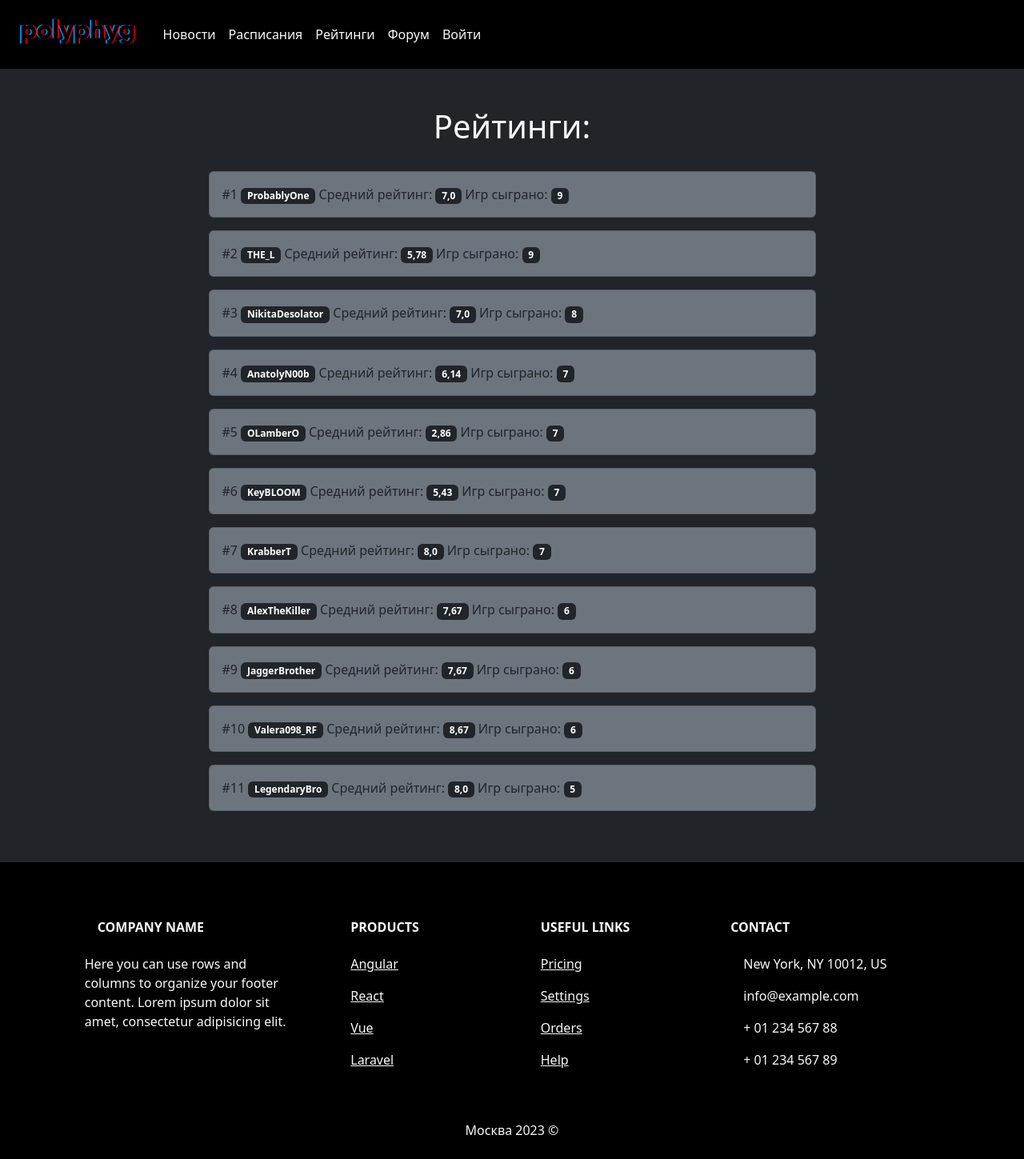
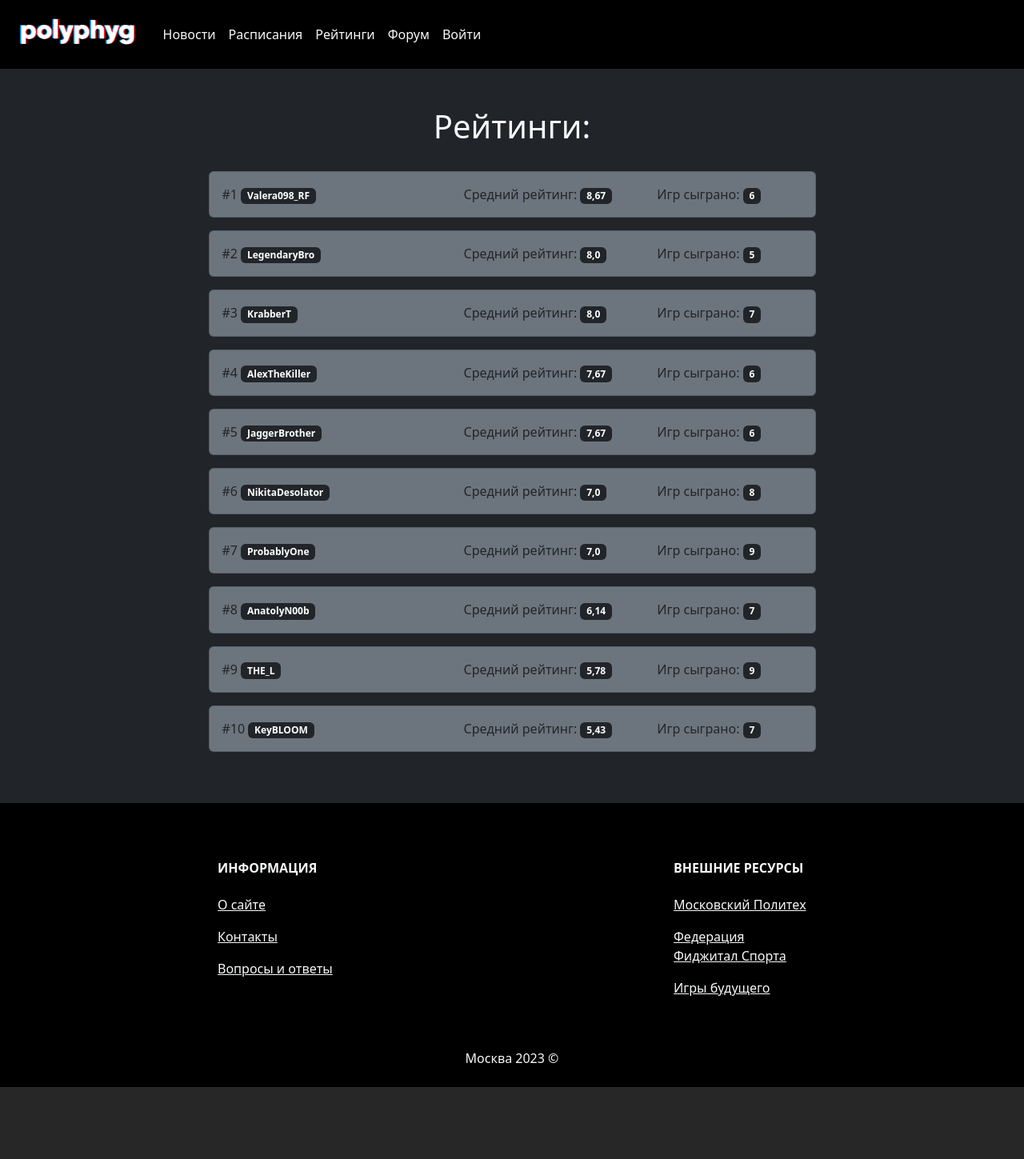
Before and after one commit to Valera098/polyphygital, a Django app: page /ratings/ in a window 1280 px wide. Shown: the whole page at 80% size. After the commit the page ends 1359 px from the top, so only its background shows below. Run offline with Django 4.2, Linux system fonts and the light colour scheme; data comes from the database, SQL or seed files in the repository; both versions use the stored data as it was after the commit.

Commit message:
gitsosatt

```diff
--- a/polyphygital/gameblock/templates/gameblock/create_player.html
+++ b/polyphygital/gameblock/templates/gameblock/create_player.html
@@ -20,9 +20,9 @@
             <div class="invalid-feedback">{{ form.team_id.errors }}</div>
           </div>
         </div>
-        <div class="mb-3">
+        <div class="mb-4">
           <label for="{{ form.photo.id_for_label }}" class="form-label">Photo:</label>
-          <div class="input-group d-flex align-items-center justify-content-center">
+          <div class="input-group d-flex align-items-left justify-content-center">
             <div class="input-group-prepend" style="transform: translateX(18%);">
               {{ form.photo }}
             </div>
--- a/polyphygital/gameblock/templates/gameblock/ratings.html
+++ b/polyphygital/gameblock/templates/gameblock/ratings.html
@@ -8,14 +8,22 @@
       {% for p in player_data %}
       <div class="col-12 mb-3">
         <div class="card bg-secondary">
-          <div class="card-body p-0 ps-3 pe-3 w-100">
+          <div class="card-body p-0 ps-3 pe-3 w-100 row container d-flex align-items-center">
+            <div class="col-5">
             <p class="card-text d-flex flex-row justify-content-between align-items-center">
               <span><h6 class="d-inline">#{{ forloop.counter }} <span class="badge bg-dark">{{ p.nickname }}</span></h6></span>
-              <span>
+            </p>
+            </div>
+            <div class="col-4">
+            <p class="card-text d-flex flex-row justify-content-between align-items-center">
                 <span>Средний рейтинг: <span class="badge bg-dark">{{ p.average_score }}</span></span>
+            </p>
+            </div>
+            <div class="col-3">
+            <p class="card-text d-flex flex-row justify-content-between align-items-center">
                 <span>Игр сыграно: <span class="badge bg-dark">{{ p.games_count }}</span></span>
-              </span>
             </p>
+            </div>
           </div>
         </div>
       </div>
--- a/polyphygital/gameblock/templates/gameblock/shedule.html
+++ b/polyphygital/gameblock/templates/gameblock/shedule.html
@@ -22,7 +22,8 @@
             <div class="col-6 d-flex align-items-center justify-content-center">
               <img
                 src="{{ g.team1.logo.url }}"
-                class="command-logo rounded-circle {% if not g.is_finished %} game-in-progress {% endif %} {% if g.team1.id == g.winner_id.id %} winner-outline  {% else %} loser-outline {% endif %}"
+                style = "width: 70px; height: 70px "
+                class="command-logo rounded-square {% if not g.is_finished %} game-in-progress {% endif %} {% if g.team1.id == g.winner_id.id %} winner-outline  {% else %} loser-outline {% endif %}"
                 alt="Avatar"
               />
             </div>
@@ -43,7 +44,8 @@
             <div class="col-6 d-flex align-items-center justify-content-center">
               <img
                 src="{{ g.team2.logo.url }}"
-                class="command-logo rounded-circle {% if not g.is_finished %} game-in-progress {% endif %} {% if g.team2.id == g.winner_id.id %} winner-outline  {% else %} loser-outline {% endif %}"
+                style = "width: 70px; height: 70px "
+                class="command-logo rounded-square {% if not g.is_finished %} game-in-progress {% endif %} {% if g.team2.id == g.winner_id.id %} winner-outline  {% else %} loser-outline {% endif %}"
                 alt="Avatar"
               />
             </div>
--- a/polyphygital/gameblock/views.py
+++ b/polyphygital/gameblock/views.py
@@ -33,8 +33,12 @@ def shedule(request):
     return render(request, 'gameblock/shedule.html', context=context)
 
 def ratings(request):
-    player_data = Player.objects.annotate(score_count=Count('playerscore')).filter(score_count__gte=5).order_by('-score_count')
-
+    player_data = Player.objects\
+        .annotate(avg_score=Avg('playerscore__score'))\
+        .annotate(score_count=Count('playerscore'))\
+        .filter(score_count__gte=5)\
+        .order_by('-avg_score') \
+        [:10]
     context = {
         'title': 'Рейтинги',
         'player_data': player_data
--- a/polyphygital/newsblock/templates/newsblock/base.html
+++ b/polyphygital/newsblock/templates/newsblock/base.html
@@ -15,7 +15,7 @@
 <nav class="navbar navbar-expand-lg bg-black">
   <div class="container-fluid">
     <a class="navbar-brand" href="{% url 'homepage' %}">
-        <img src="/media/service/logo_black.png" class="img" style="max-height: 60px" alt="...">
+        <img src="/media/service/logo_white.png" class="img" style="max-height: 60px" alt="...">
     </a>
     <button class="navbar-toggler" type="button" data-bs-toggle="collapse" data-bs-target="#navbarSupportedContent" aria-controls="navbarSupportedContent" aria-expanded="false" aria-label="Toggle navigation">
       <span class="navbar-toggler-icon"></span>
@@ -57,14 +57,12 @@
   </div>
 </nav>
 </header>
-<div class = "content">
+<div class = "content" style="background-image: url(media/service/fgjr3.svg) background-size: cover; background-repeat: no-repeat;">
 {% block content %}
  <!-- Отображается контент загруженной страницы -->
 {% endblock %}
 </div>
 <footer class="text-center text-lg-start bg-black text-light">
-    <!-- Section: Social media -->
-
       <div>
         <a href="" class="me-4 text-reset">
           <i class="fab fa-facebook-f"></i>
@@ -85,96 +83,46 @@
           <i class="fab fa-github"></i>
         </a>
       </div>
-      <!-- Right -->
     </section>
-    <!-- Section: Social media -->
-
-    <!-- Section: Links  -->
     <section class="">
       <div class="container text-center text-md-start mt-5">
-        <!-- Grid row -->
         <div class="row mt-3">
-          <!-- Grid column -->
-          <div class="col-md-3 col-lg-4 col-xl-3 mx-auto mb-4">
-            <!-- Content -->
-            <h6 class="text-uppercase fw-bold mb-4">
-              <i class="fas fa-gem me-3"></i>Company name
-            </h6>
-            <p>
-              Here you can use rows and columns to organize your footer content. Lorem ipsum
-              dolor sit amet, consectetur adipisicing elit.
-            </p>
-          </div>
-          <!-- Grid column -->
-
-          <!-- Grid column -->
           <div class="col-md-2 col-lg-2 col-xl-2 mx-auto mb-4">
             <!-- Links -->
             <h6 class="text-uppercase fw-bold mb-4">
-              Products
+              Информация
             </h6>
             <p>
-              <a href="#!" class="text-reset">Angular</a>
+              <a href="#!" class="text-reset">О сайте</a>
             </p>
             <p>
-              <a href="#!" class="text-reset">React</a>
+              <a href="#!" class="text-reset">Контакты</a>
             </p>
             <p>
-              <a href="#!" class="text-reset">Vue</a>
+              <a href="#!" class="text-reset">Вопросы и ответы</a>
+            </p>
+          </div>
+          <div class="col-md-3 col-lg-2 col-xl-2 mx-auto mb-4">
+            <h6 class="text-uppercase fw-bold mb-4">
+              Внешние ресурсы
+            </h6>
+            <p>
+              <a href="#!" class="text-reset">Московский Политех</a>
             </p>
             <p>
-              <a href="#!" class="text-reset">Laravel</a>
+              <a href="#!" class="text-reset">Федерация Фиджитал Спорта</a>
+            </p>
+            <p>
+              <a href="#!" class="text-reset">Игры будущего</a>
             </p>
           </div>
-          <!-- Grid column -->
-
-          <!-- Grid column -->
-          <div class="col-md-3 col-lg-2 col-xl-2 mx-auto mb-4">
-            <!-- Links -->
-            <h6 class="text-uppercase fw-bold mb-4">
-              Useful links
-            </h6>
-            <p>
-              <a href="#!" class="text-reset">Pricing</a>
-            </p>
-            <p>
-              <a href="#!" class="text-reset">Settings</a>
-            </p>
-            <p>
-              <a href="#!" class="text-reset">Orders</a>
-            </p>
-            <p>
-              <a href="#!" class="text-reset">Help</a>
-            </p>
-          </div>
-          <!-- Grid column -->
-
-          <!-- Grid column -->
-          <div class="col-md-4 col-lg-3 col-xl-3 mx-auto mb-md-0 mb-4">
-            <!-- Links -->
-            <h6 class="text-uppercase fw-bold mb-4">Contact</h6>
-            <p><i class="fas fa-home me-3"></i> New York, NY 10012, US</p>
-            <p>
-              <i class="fas fa-envelope me-3"></i>
-              info@example.com
-            </p>
-            <p><i class="fas fa-phone me-3"></i> + 01 234 567 88</p>
-            <p><i class="fas fa-print me-3"></i> + 01 234 567 89</p>
-          </div>
-          <!-- Grid column -->
         </div>
-        <!-- Grid row -->
       </div>
     </section>
-    <!-- Section: Links  -->
-
-    <!-- Copyright -->
     <div class="text-center p-4" style="background-color: rgba(0, 0, 0, 0.05);">
       Москва 2023 ©
     </div>
-    <!-- Copyright -->
   </footer>
-  <!-- Footer -->
 
     <script src="https://cdn.jsdelivr.net/npm/bootstrap@5.3.0/dist/js/bootstrap.bundle.min.js" integrity="sha384-geWF76RCwLtnZ8qwWowPQNguL3RmwHVBC9FhGdlKrxdiJJigb/j/68SIy3Te4Bkz" crossorigin="anonymous"></script>
 
--- a/polyphygital/newsblock/templates/newsblock/news.html
+++ b/polyphygital/newsblock/templates/newsblock/news.html
@@ -2,7 +2,7 @@
 
 {% block content %}
 
-<div class="container bg-dark text-light">
+<div class="container text-light class = "content" style="background-image: url(media/service/fgjr3.svg)"">
 <div class="breadcrumbs mt-4 mb-4">
     <a href="{% url 'homepage' %}">Главная</a> > <a href="{% url 'newspage' %}">Новости</a>
 </div>
--- a/polyphygital/newsblock/templates/newsblock/post.html
+++ b/polyphygital/newsblock/templates/newsblock/post.html
@@ -48,6 +48,7 @@
             type="email"
             class="form-control mb-4"
             style="height: 100px; width: 650px"
+            required
             id="{{ field.id }}"
             aria-describedby="emailHelp"
           ></textarea>
@@ -58,7 +59,9 @@
     </form>
   </div>
   {% endif %}
+  {% if comments %}
   <h2>Комментарии</h2>
+  {% endif %}
   <div class="col-md-6">
     {% for c in comments %}
     <h5>{{c.user_id}}</h5>
--- a/polyphygital/newsblock/templates/newsblock/profile.html
+++ b/polyphygital/newsblock/templates/newsblock/profile.html
@@ -64,7 +64,7 @@
                 <label for="{{ player_form.team_id.id_for_label }}" class="form-label">Команда:</label>
                 {{ player_form.team_id }}
                 <div class="invalid-feedback">{{ player_form.team_id.errors }}</div>
-              </              </div>
+              </div>
               <div class="mb-3">
                 <label for="{{ player_form.photo.id_for_label }}" class="form-label">Фото:</label>
                 <div class="custom-file">
@@ -107,7 +107,7 @@
             {% endif %}
         </div>
         <button type="submit" class="btn btn-primary w-100 d-block mx-auto">Сохранить изменения</button>
-        </form>
+        </form
       </div>
     </div>
 
```
Also changed, not shown: polyphygital/db.sqlite3, polyphygital/media/playerphotos/а.png (added), 2 other files.
